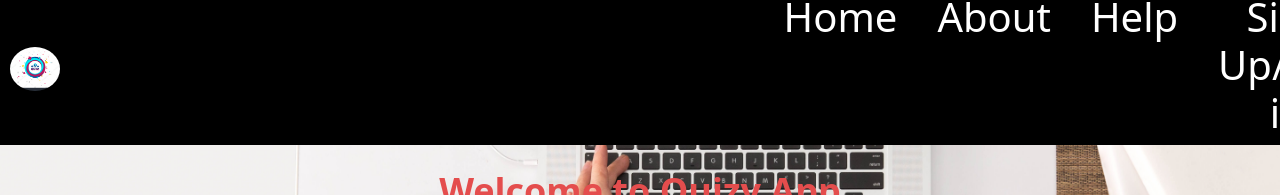
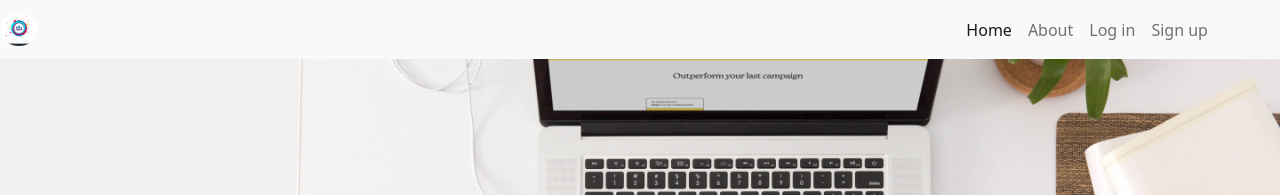
Before and after one commit to Popsicool/Quizy, a React (Create React App) app in the folder Frontend/quizy-app/: page / in a window 1280 px wide. Shown: the top 195 px of the page. Built offline with nearby package versions, Linux system fonts and the light colour scheme.

Commit message:
responsive headers

```diff
--- a/Frontend/quizy-app/src/Header/Header.js
+++ b/Frontend/quizy-app/src/Header/Header.js
@@ -4,23 +4,22 @@
 
 function Header() {
   return (
-    <div className="header_menu">
-      <img src={logo} alt="header" />
+    <nav className="navbar navbar-expand-lg navbar-light bg-light">
+      <a className="navbar-brand" href="#"><img src={logo} alt="header" /></a>
+      <button class="navbar-toggler" type="button" data-toggle="collapse" data-target="#navbarNav" aria-controls="navbarNav" aria-expanded="false" aria-label="Toggle navigation">
+        <span class="navbar-toggler-icon"></span>
+      </button>
       <div className="menus">
-        <div className="home">
-          <h1>Home</h1>
-        </div>
-        <div className="about">
-          <h1>About</h1>
-        </div>
-        <div className="help">
-          <h1>Help</h1>
-        </div>
-        <div className="auth">
-          <h1>Sign Up/Log in</h1>
+        <div className="collapse navbar-collapse" id="navbarNavAltMarkup">
+          <div className="navbar-nav">
+            <a className="nav-item nav-link active" href="#">Home</a>
+            <a className="nav-item nav-link" href="#">About</a>
+            <a className="nav-item nav-link" href="#">Log in</a>
+            <a className="nav-item nav-link" href="#">Sign up</a>
+          </div>
         </div>
       </div>
-    </div>
+    </nav>
   );
 }
 
```
